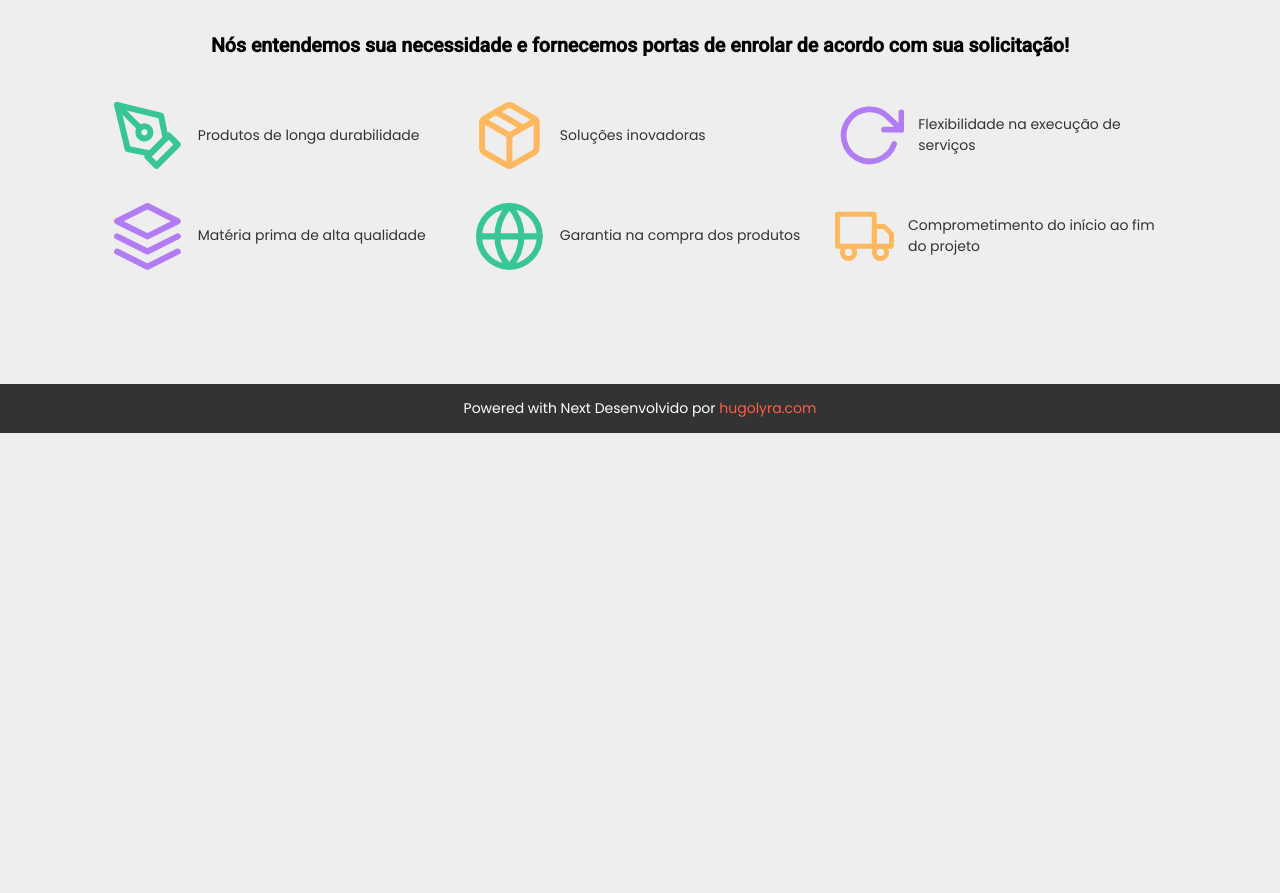
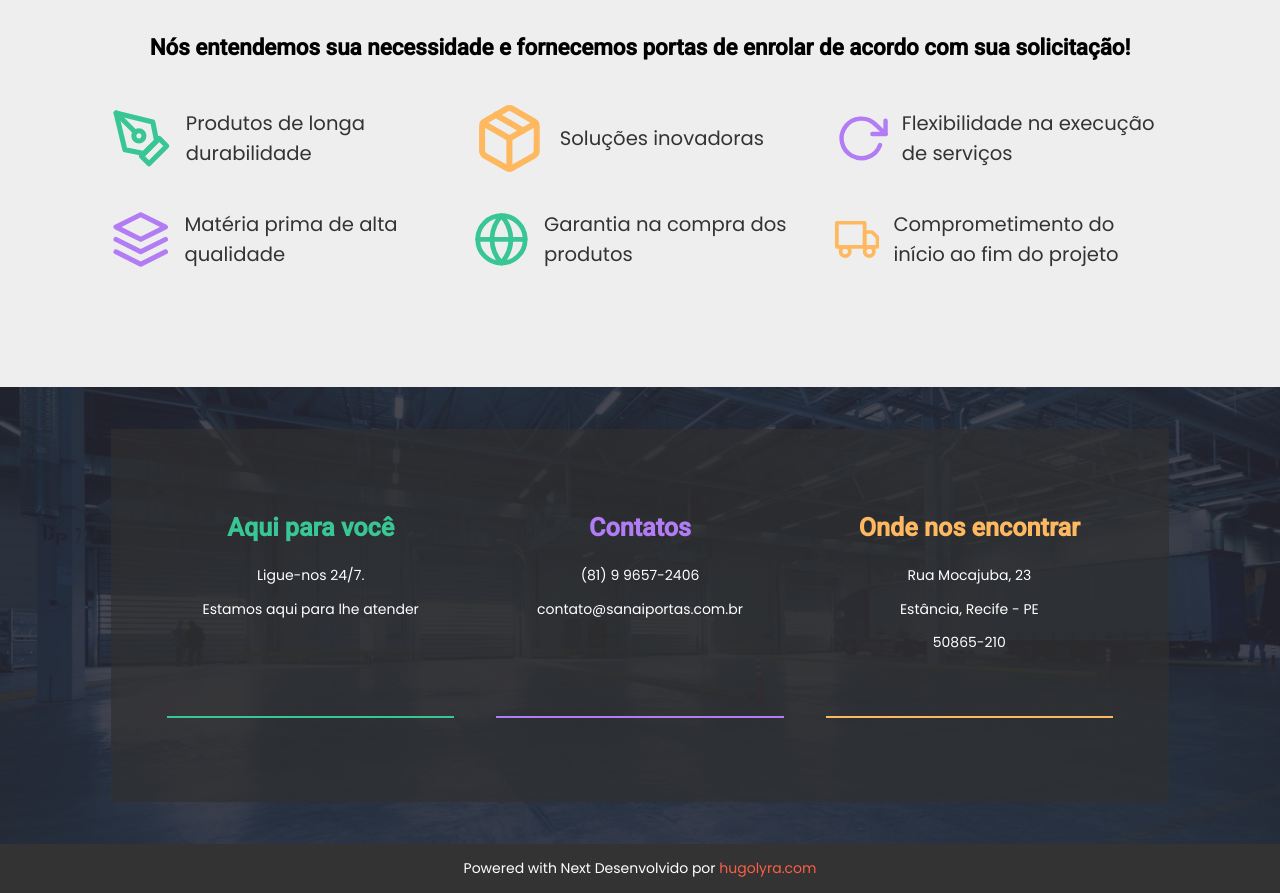
Before and after one commit to Farol-Software/sanai, a Next.js app: page / in a window 1280 px wide. Shown: the part 2051-2944 px from the top of the page. Before the commit the page ends 2484 px from the top, so only its background shows below. Built offline with nearby package versions, Linux system fonts and the light colour scheme.

Commit message:
Add contact section

```diff
--- /dev/null
+++ b/src/components/home/Contact/index.tsx
@@ -0,0 +1,31 @@
+import Hero from '../../shared/Hero'
+import styles from './styles.module.scss'
+
+const Contact: React.FC = () => {
+  return (
+    <Hero image="/hero.jpg">
+      <section className={styles.container}>
+        <section>
+          <div>
+            <h2>Aqui para você</h2>
+            <p>Ligue-nos 24/7.</p>
+            <p>Estamos aqui para lhe atender</p>
+          </div>
+          <div>
+            <h2>Contatos</h2>
+            <p>(81) 9 9657-2406</p>
+            <p>contato@sanaiportas.com.br</p>
+          </div>
+          <div>
+            <h2>Onde nos encontrar</h2>
+            <p>Rua Mocajuba, 23</p>
+            <p>Estância, Recife - PE</p>
+            <p>50865-210</p>
+          </div>
+        </section>
+      </section>
+    </Hero>
+  )
+}
+
+export default Contact
--- /dev/null
+++ b/src/components/home/Contact/styles.module.scss
@@ -0,0 +1,46 @@
+.container {
+  max-width: var(--maxWidth);
+  margin: 0 auto;
+  padding: 3rem 1.5rem;
+
+  section {
+    display: grid;
+    grid-template-columns: repeat(3, 1fr);
+    gap: 3rem;
+    text-align: center;
+
+    padding: 6rem 4rem;
+    background-color: rgba(48, 48, 48, 0.7);
+
+    div {
+      border-bottom: 2px solid;
+      padding-bottom: 4rem;
+
+      h2 {
+        font-size: 1.8rem;
+        margin-bottom: 1.2rem;
+      }
+
+      p {
+        color: #fff;
+        line-height: 2.4rem;
+      }
+
+      &:nth-of-type(1) {
+        color: var(--green);
+      }
+
+      &:nth-of-type(2) {
+        color: var(--purple);
+      }
+
+      &:nth-of-type(3) {
+        color: var(--yellow);
+      }
+    }
+
+    @media only screen and (max-width: 768px) {
+      grid-template-columns: 1fr;
+    }
+  }
+}
--- a/src/components/home/Why/styles.module.scss
+++ b/src/components/home/Why/styles.module.scss
@@ -21,7 +21,7 @@
   }
 
   h2 {
-    font-size: 1.4rem;
+    font-size: 1.6rem;
     text-align: center;
   }
 
@@ -39,6 +39,7 @@
       justify-content: flex-start;
 
       p {
+        font-size: 1.4rem;
         margin-left: 1rem;
         color: #333;
       }
--- a/src/components/home/index.ts
+++ b/src/components/home/index.ts
@@ -2,5 +2,6 @@ import PageHero from './PageHero'
 import About from './About'
 import Numbers from './Numbers'
 import Why from './Why'
+import Contact from './Contact'
 
-export { PageHero, About, Numbers, Why }
+export { PageHero, About, Numbers, Why, Contact }
--- a/src/pages/index.tsx
+++ b/src/pages/index.tsx
@@ -1,9 +1,9 @@
 import Head from 'next/head'
-import { PageHero, About, Numbers, Why } from '../components/home'
+import { PageHero, About, Numbers, Why, Contact } from '../components/home'
 
 export default function Home(): JSX.Element {
   return (
-    <div>
+    <>
       <Head>
         <title>Sanai Portas | Principal</title>
       </Head>
@@ -11,6 +11,7 @@ export default function Home(): JSX.Element {
       <About />
       <Numbers />
       <Why />
-    </div>
+      <Contact />
+    </>
   )
 }
```
